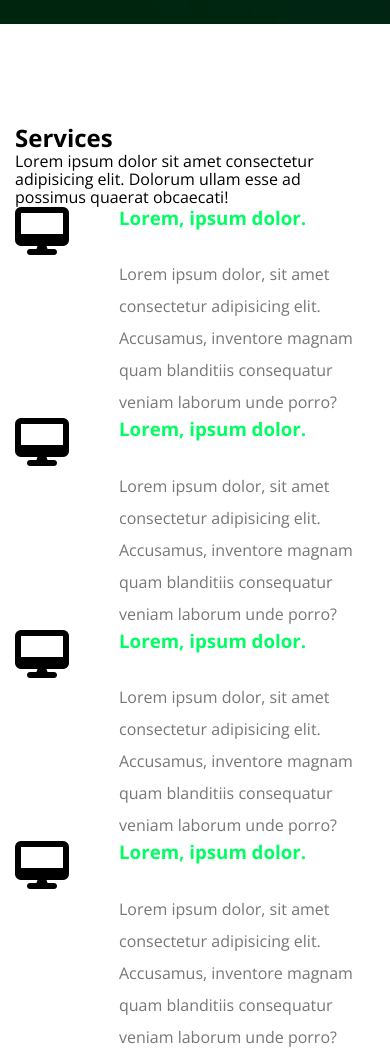
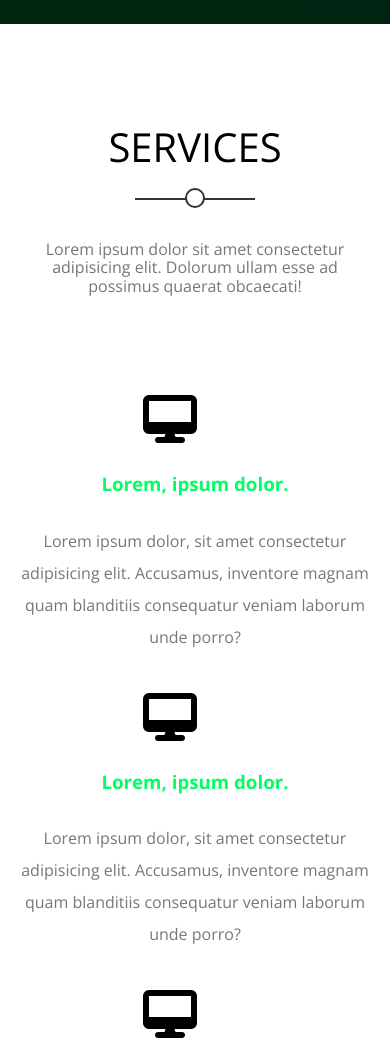
Before and after one commit to Ibra-him-elgharras/Template-63, a plain HTML site: page index.html in a window 390 px wide. Shown: the part 820-1876 px from the top of the page. Drawn offline with nearby package versions, Linux system fonts and the light colour scheme.

Commit message:
services.finish-

```diff
--- a/CSS/style.css
+++ b/CSS/style.css
@@ -51,17 +51,17 @@ ul{
 .section{
     padding: 100px;
 }
-.section .main-heading{
+.main-heading{
     text-align: center;
 }
-.section .main-heading h2{
+.main-heading h2{
     font-weight: normal;
     font-size: 40px;
     position: relative;
     margin-bottom: 70px;
     text-transform: uppercase;
 }
-.section .main-heading h2::before{
+.main-heading h2::before{
     content: "";
     position: absolute;
     left: 50%;
@@ -71,7 +71,7 @@ ul{
     bottom: -30px;
     width: 120px;
 }
-.section .main-heading h2::after{
+.main-heading h2::after{
     content: "";
     position: absolute;
     left: 50%;
@@ -83,7 +83,7 @@ ul{
     bottom: -38px;
     background-color: white;
 }
-.section .main-heading p{
+.main-heading p{
     width: 500px;
     margin: 0 auto 100px;
     max-width: 100%;
@@ -281,6 +281,17 @@ header nav .form i{
 .services .srv-box{
     display: flex;
 }
+@media (max-width: 767px) {
+    .services .srv-box{
+        display: flex;
+        flex-direction: column;
+        text-align: center;
+        margin-bottom: 40px;
+    }
+    .services .srv-box i{
+        margin: 0 0 30px;
+    }
+}
 .services .srv-box i{
     margin-right: 50px;
 }
```
